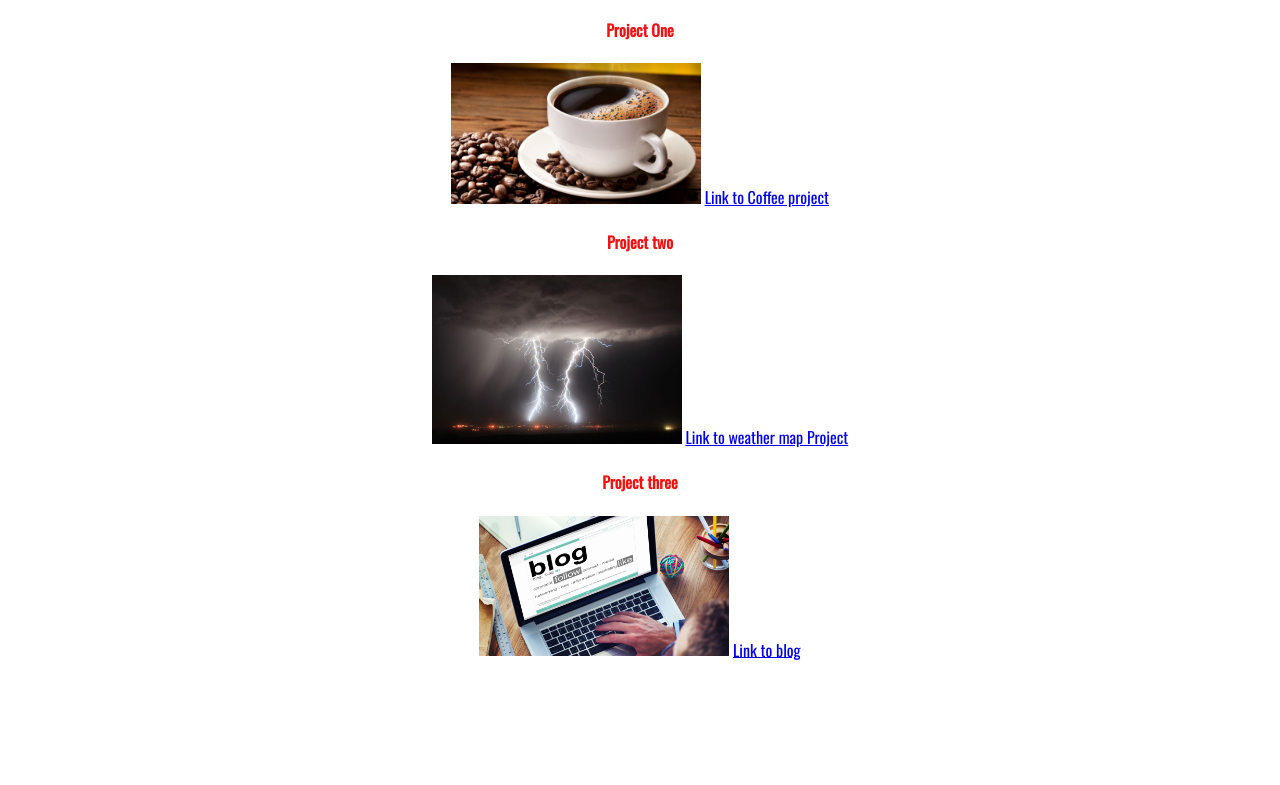
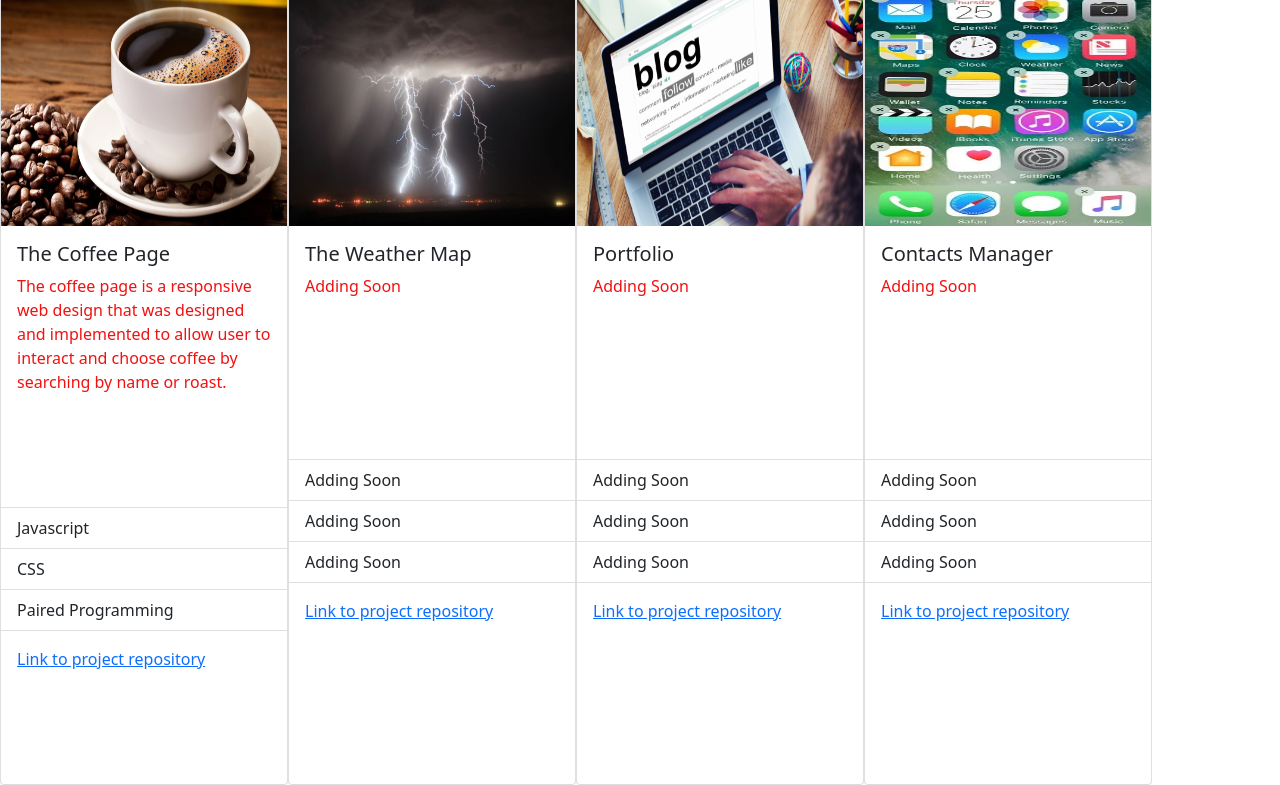
Before and after one commit to ZakeriaDaniels/ZakeriaDaniels.github.io, a plain HTML site: page index.html in a window 1280 px wide. Shown: the part 260-1045 px from the top of the page. Before the commit the page ends 929 px from the top, so only its background shows below. Drawn offline with nearby package versions, Linux system fonts and the light colour scheme.

Commit message:
added project project description

```diff
--- a/blog/blog.css
+++ b/blog/blog.css
@@ -31,25 +31,21 @@ h4{
     text-align: center;
     color: #f11111;
 }
-#projectone{
-    text-align: center;
-    font-family:oswald ;
-}
 img{
     width: 250px;
+    height: 240px;
 }
 .links{
     text-align: center;
     color: red;
 }
-#projecttwo{
-    text-align: center;
-    font-family:oswald
-}
-#projectthree{
-    text-align: center;
-    font-family:oswald
-}
+
 p{
     color: #f11111;
 }
+
+.flex-container{
+    display: flex;
+    height: 100vh;
+    flex-wrap: wrap;
+}
--- a/blog/blog.js
+++ b/blog/blog.js
@@ -3,7 +3,6 @@ $(function() {
 
 
     const myButton = document.getElementById("toggle");
-
     myButton.addEventListener("click", function() {
         const currentColor = document.body.style.backgroundColor;
         if (currentColor === "white") {
@@ -11,5 +10,6 @@ $(function() {
         } else {
             document.body.style.backgroundColor = "white";
         }
+
     })
 });
--- a/index.html
+++ b/index.html
@@ -4,6 +4,7 @@
     <meta charset="UTF-8">
     <meta name="viewport" content="width=device-width, initial-scale=1, shrink-to-fit=no">
     <title>Welcome to My Blog</title>
+    <link href="https://cdn.jsdelivr.net/npm/bootstrap@5.1.3/dist/css/bootstrap.min.css" rel="stylesheet" integrity="sha384-1BmE4kWBq78iYhFldvKuhfTAU6auU8tT94WrHftjDbrCEXSU1oBoqyl2QvZ6jIW3" crossorigin="anonymous">
     <link rel="stylesheet" href="blog/blog.css">
 <!--    google fonts-->
     <link href="https://fonts.googleapis.com/css2?family=Oswald&display=swap" rel="stylesheet">
@@ -21,22 +22,108 @@
     <p id="quote">"Dont say you can't until you prove you cant"</p>
 </div>
 <hr>
-    <h2>My portfolio</h2>
-    <div id="projectone">
-        <h4>Project One </h4>
-        <img src="blog/coffee.jpeg">
-        <a href="https://github.com/Zakeria-Tamica-Coffee-Project/coffee-project.git" target="_blank">Link to Coffee project</a>
+<h2>My portfolio</h2>
+<div class="flex-container">
+    <div class="card" id="card1" style="width: 18rem;">
+        <img class="card-img-top" src="blog/coffee.jpeg">
+        <div class="card-body">
+            <h5 class="card-title">The Coffee Page</h5>
+            <p class="card-text">The coffee page is a responsive web design that  was designed and implemented to allow user to interact and choose coffee by searching by name or roast.  </p>
+        </div>
+        <ul class="list-group list-group-flush">
+            <li class="list-group-item">Javascript</li>
+            <li class="list-group-item">CSS</li>
+            <li class="list-group-item">Paired Programming</li>
+        </ul>
+        <div class="card-body">
+            <a href="https://github.com/Zakeria-Tamica-Coffee-Project/coffee-project.git" class="card-link" target="_blank">Link to project repository</a>
+        </div>
     </div>
-    <div id="projecttwo">
-        <h4>Project two</h4>
-        <img src="blog/weather.jpeg">
-        <a href="https://github.com/ZakeriaDaniels/codeup-web-exercises.git" target="_blank">Link to weather map Project</a>
+
+    <div class="card" id="card2" style="width: 18rem;">
+        <img class="card-img-top" src="blog/weather.jpeg">
+        <div class="card-body">
+            <h5 class="card-title">The Weather Map</h5>
+            <p class="card-text">Adding Soon</p>
+        </div>
+        <ul class="list-group list-group-flush">
+            <li class="list-group-item">Adding Soon</li>
+            <li class="list-group-item">Adding Soon</li>
+            <li class="list-group-item">Adding Soon</li>
+        </ul>
+        <div class="card-body">
+            <a href="https://github.com/ZakeriaDaniels/codeup-web-exercises.git" class="card-link" target="_blank">Link to project repository</a>
+        </div>
     </div>
-    <div id="projectthree">
-        <h4>Project three</h4>
-        <img src="blog/create-a-blog.jpeg">
-        <a href="#" target="_blank">Link to blog</a>
+
+    <div class="card" id="card3" style="width: 18rem;">
+        <img class="card-img-top" src="blog/create-a-blog.jpeg">
+        <div class="card-body">
+            <h5 class="card-title">Portfolio</h5>
+            <p class="card-text">Adding Soon</p>
+        </div>
+        <ul class="list-group list-group-flush">
+            <li class="list-group-item">Adding Soon</li>
+            <li class="list-group-item">Adding Soon</li>
+            <li class="list-group-item">Adding Soon</li>
+        </ul>
+        <div class="card-body">
+            <a href="#" class="card-link" target="_blank">Link to project repository</a>
+        </div>
     </div>
+
+    <div class="card" id="card4" style="width: 18rem;">
+        <img class="card-img-top" src="blog/iphone.webp">
+        <div class="card-body">
+            <h5 class="card-title">Contacts Manager</h5>
+            <p class="card-text">Adding Soon</p>
+        </div>
+        <ul class="list-group list-group-flush">
+            <li class="list-group-item">Adding Soon</li>
+            <li class="list-group-item">Adding Soon</li>
+            <li class="list-group-item">Adding Soon</li>
+        </ul>
+        <div class="card-body">
+            <a class="card-link" href="#"  target="_blank">Link to project repository</a>
+        </div>
+    </div>
+</div>
+
+<!--    <div class="card" id="card5" style="width: 18rem;">-->
+<!--        <img class="card-img-top" src="blog/coffee.jpeg">-->
+<!--        <div class="card-body">-->
+<!--            <h5 class="card-title">The Coffee Page</h5>-->
+<!--            <p class="card-text">Some quick example text to build on the card title and make up the bulk of the card's content.</p>-->
+<!--        </div>-->
+<!--        <ul class="list-group list-group-flush">-->
+<!--            <li class="list-group-item">Cras justo odio</li>-->
+<!--            <li class="list-group-item">Dapibus ac facilisis in</li>-->
+<!--            <li class="list-group-item">Vestibulum at eros</li>-->
+<!--        </ul>-->
+<!--        <div class="card-body">-->
+<!--            <a href="#" class="card-link" target="_blank">Link to project repository</a>-->
+<!--        </div>-->
+<!--    </div>-->
+
+
+
+
+<!--    <h2>My portfolio</h2>-->
+<!--    <div id="projectone">-->
+<!--        <h4>Project One </h4>-->
+<!--        <img src="blog/coffee.jpeg">-->
+<!--        <a href="https://github.com/Zakeria-Tamica-Coffee-Project/coffee-project.git" target="_blank">Link to Coffee project</a>-->
+<!--    </div>-->
+<!--    <div id="projecttwo">-->
+<!--        <h4>Project two</h4>-->
+<!--        <img src="blog/weather.jpeg">-->
+<!--        <a href="https://github.com/ZakeriaDaniels/codeup-web-exercises.git"  target="_blank">Link to weather map Project</a>-->
+<!--    </div>-->
+<!--    <div id="projectthree">-->
+<!--        <h4>Project three</h4>-->
+<!--        <img src="blog/create-a-blog.jpeg">-->
+<!--        <a href="#" target="_blank">Link to blog</a>-->
+<!--    </div>-->
 <script src="blog/blog.js"></script>
 <script src="https://code.jquery.com/jquery-2.2.4.min.js" integrity="sha256-BbhdlvQf/xTY9gja0Dq3HiwQF8LaCRTXxZKRutelT44=" crossorigin="anonymous"></script>
 
```
Also changed, not shown: blog/darklighbulb.png (added), blog/iphone.webp (added).
